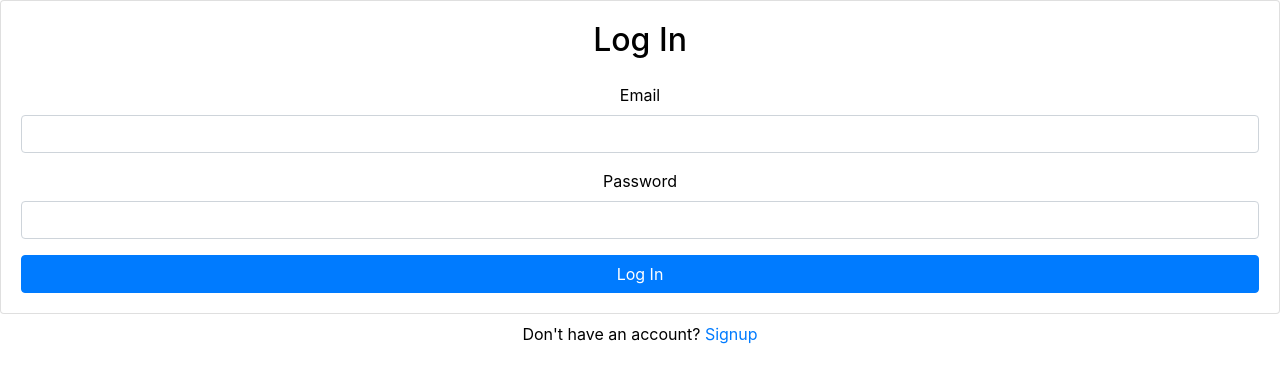
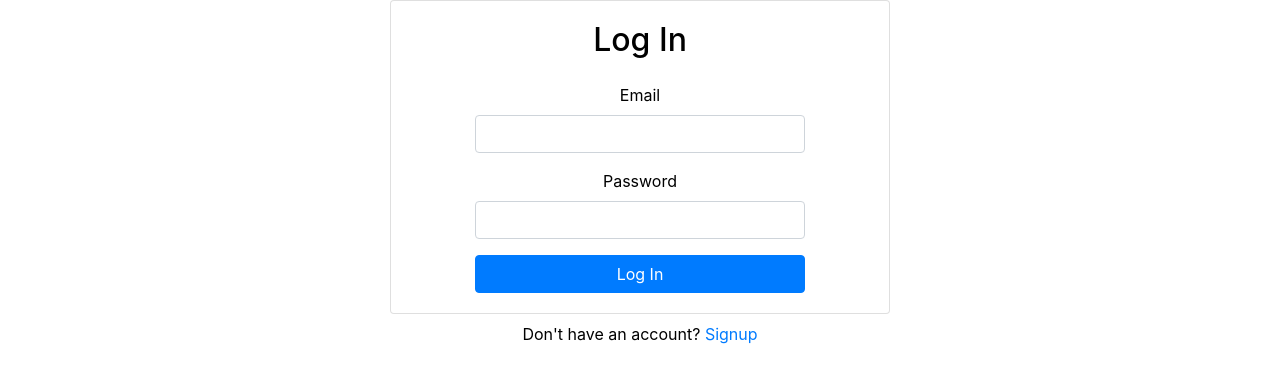
Before and after one commit to SamEThibault/official_new_hacks_2021, a React (Create React App) app: page /login in a window 1280 px wide. Shown: the top 382 px of the page. Built offline with nearby package versions, Linux system fonts and the light colour scheme; no server answers.

Commit message:
fixed layout of login and signup

```diff
--- a/src/components/Login.js
+++ b/src/components/Login.js
@@ -31,8 +31,8 @@ async function handleSubmit(e){
 
     return (
         <>
-            <Card>
-                <Card.Body>
+            <Card className ="m-auto align-self-center" style={{maxWidth: 500}}>
+                <Card.Body className ="m-auto align-self-center" style={{width: 370}}>
                     <h2 className="text-center mb-4"> Log In</h2>
                     {error && <Alert variant="danger"> {error}</Alert>}
                     <Form onSubmit = {handleSubmit}>
--- a/src/components/Signup.js
+++ b/src/components/Signup.js
@@ -36,8 +36,8 @@ async function handleSubmit(e){
 
     return (
         <>
-            <Card>
-                <Card.Body>
+            <Card className ="m-auto align-self-center" style={{maxWidth: 500}}>
+                <Card.Body className ="m-auto align-self-center" style={{width: 370}}>
                     <h2 className="text-center mb-4"> Sign Up</h2>
                    {currentUser && currentUser.password}
                     {error && <Alert variant="danger"> {error}</Alert>}
```
